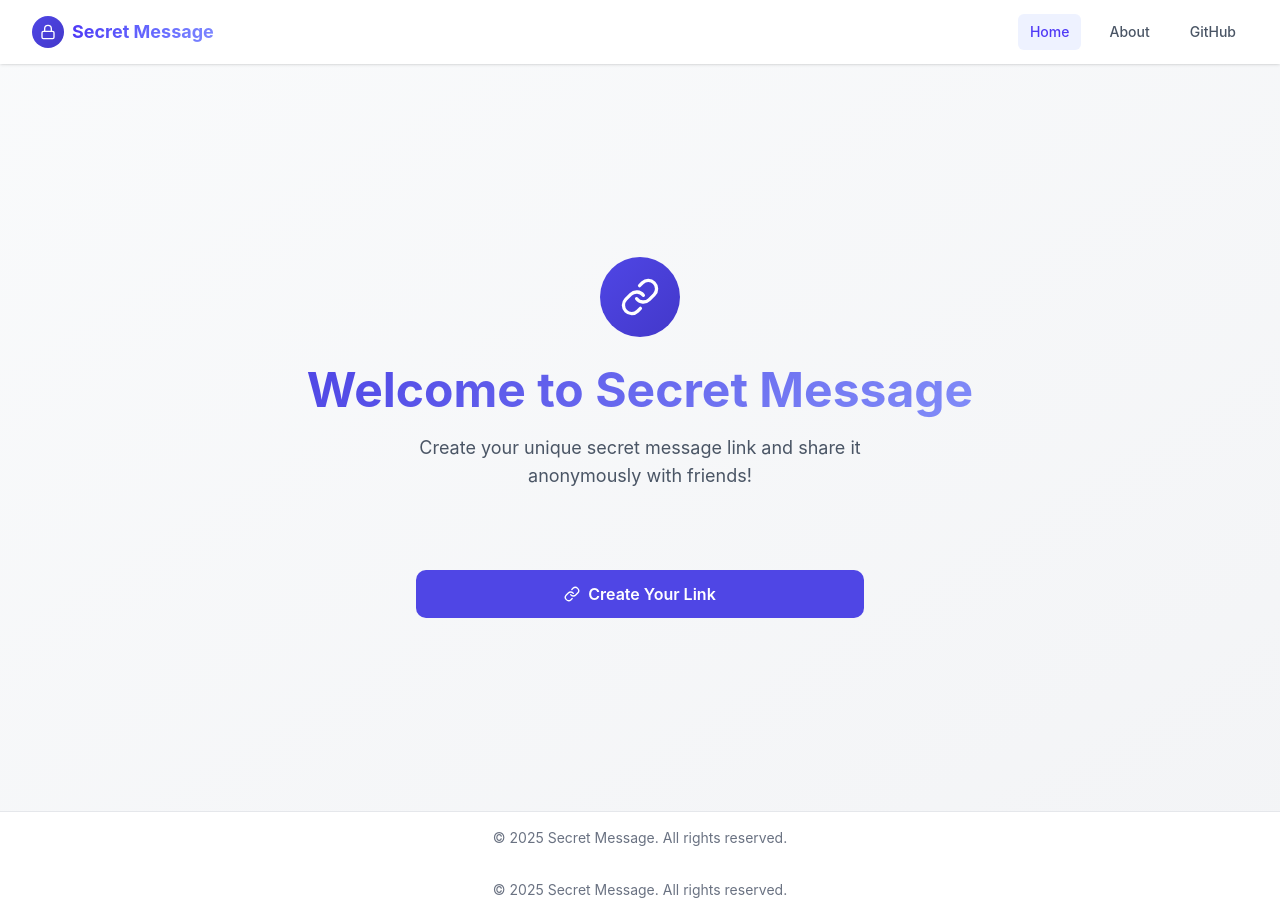
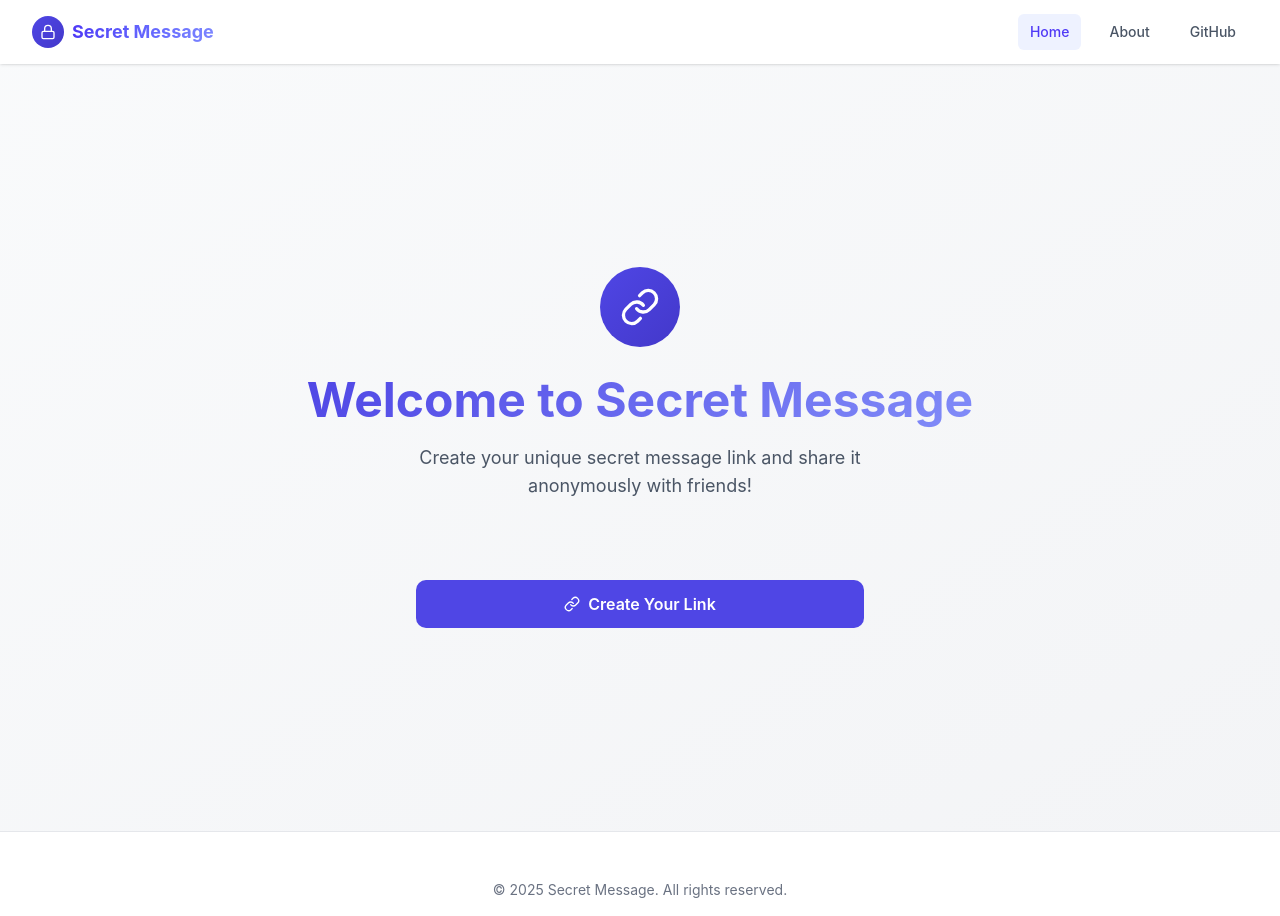
Before and after one commit to SachinnMahapatra/secret-messages, a React (Vite) app in the folder Front-End/: page / in a window 1280 px wide. Built offline with nearby package versions, Linux system fonts and the light colour scheme.

Commit message:
ad removed

```diff
--- a/Front-End/index.html
+++ b/Front-End/index.html
@@ -9,6 +9,6 @@
   <body>
     <div id="root"></div>
     <script type="module" src="/src/main.jsx"></script>
-    <script type='text/javascript' src='//pl26015944.effectiveratecpm.com/2f/d2/6d/2fd26ddd6ce90cbf201ac3837d5395b7.js'></script>
+    <!-- <script type='text/javascript' src='//pl26015944.effectiveratecpm.com/2f/d2/6d/2fd26ddd6ce90cbf201ac3837d5395b7.js'></script> -->
   </body>
 </html>
--- a/Front-End/src/pages/Home.jsx
+++ b/Front-End/src/pages/Home.jsx
@@ -98,7 +98,7 @@ const Home = () => {
 
       <footer className="w-full py-4 text-center text-gray-500 text-sm border-t border-gray-200 bg-white">
         <div className="max-w-7xl mx-auto px-4 sm:px-6 lg:px-8">
-          <p>© {new Date().getFullYear()} Secret Message. All rights reserved.</p>
+          {/* <p>© {new Date().getFullYear()} Secret Message. All rights reserved.</p> */}
         </div>
       </footer>
     </div>
```
